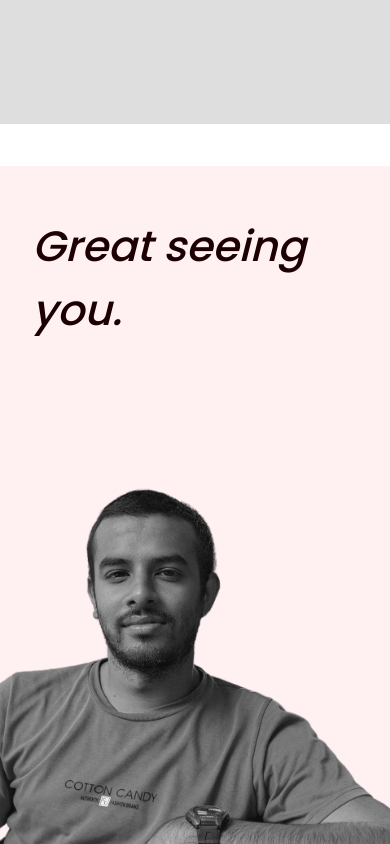
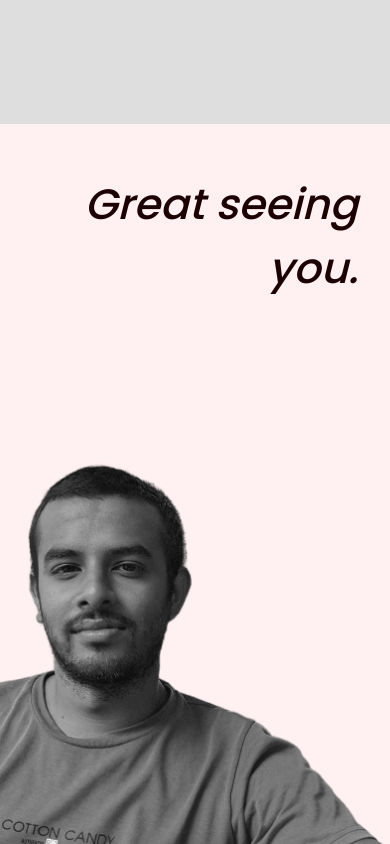
Before and after one commit to akash-plackal/person-porfolio-website, a React (Create React App) app: page / in a window 390 px wide. Shown: the part 720-1564 px from the top of the page. Built offline with nearby package versions, Linux system fonts and the light colour scheme.

Commit message:
fixed responsivess

```diff
--- a/src/components/styles/AboutMe.styled.js
+++ b/src/components/styles/AboutMe.styled.js
@@ -1,11 +1,16 @@
 import styled from "styled-components";
 import { Title } from "./LandingPage.styled";
+import { size } from "../../data/breakpoint";
 
 export const AboutMeDiv = styled.div`
   height: 80vh;
   display: flex;
   align-items: center;
   justify-content: center;
+
+  /* @media (max-width: ${size.mobileL}) {
+    margin-top: 8.5rem;
+  } */
 `;
 
 export const AboutMeDisc = styled(Title)`
--- a/src/components/styles/HeroSection.styled.js
+++ b/src/components/styles/HeroSection.styled.js
@@ -16,8 +16,10 @@ export const HeroCard = styled.div`
   justify-content: space-between;
 
   @media (max-width: ${size.mobileL}) {
-    height: 90vh;
+    height: 100vh;
+    width: 100%;
     flex-direction: column;
+    overflow: hidden;
   }
 `;
 
@@ -25,16 +27,25 @@ export const GreetingDiv = styled.div`
   width: 100%;
   display: flex;
   align-items: flex-start;
+  text-align: left;
   padding-left: 2rem;
   padding-top: 3rem;
+
+  @media (max-width: ${size.mobileL}) {
+    padding-right: 2rem;
+    text-align: right;
+  }
 `;
 
 export const GreetingText = styled.h1`
   font-weight: 500;
   font-style: italic;
-  /* font-size: 9.9vh; */
   font-size: min(64px, 10.9vw);
   color: #1c0002;
+
+  @media (max-width: ${size.mobileL}) {
+    text-align: right;
+  }
 `;
 
 export const HeroImg = styled.img`
--- a/src/components/styles/WorkSection.styled.js
+++ b/src/components/styles/WorkSection.styled.js
@@ -9,6 +9,7 @@ export const CardDiv = styled.div`
 
   @media (max-width: ${size.mobileL}) {
     flex-direction: column;
+    align-items: space-between;
   }
 `;
 
--- a/src/data/breakpoint.js
+++ b/src/data/breakpoint.js
@@ -1,7 +1,8 @@
 export const size = {
   mobileS: "320px",
   mobileM: "375px",
-  mobileL: "425px",
+  // mobileL: "425px",
+  mobileL: "525px",
   tablet: "768px",
   laptop: "1024px",
   laptopL: "1440px",
```
Also changed, not shown: src/assets/hero-img-croped.png.
